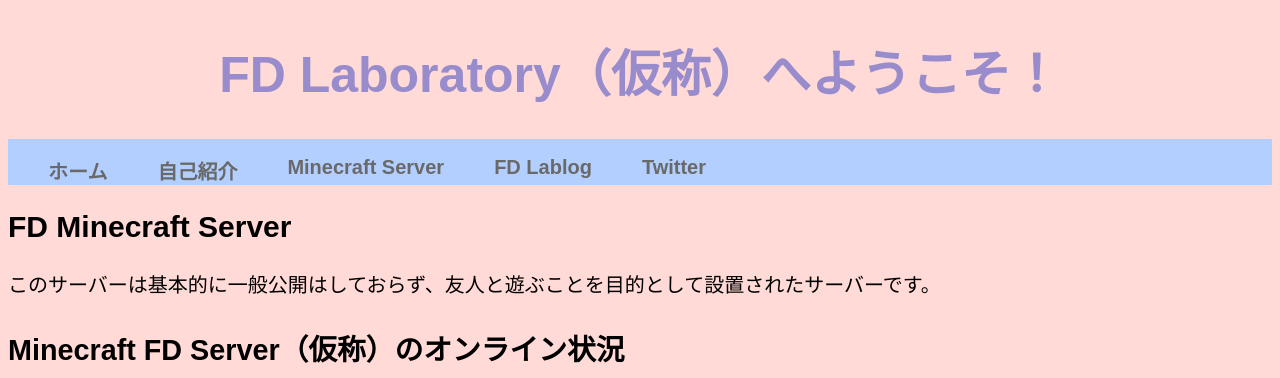
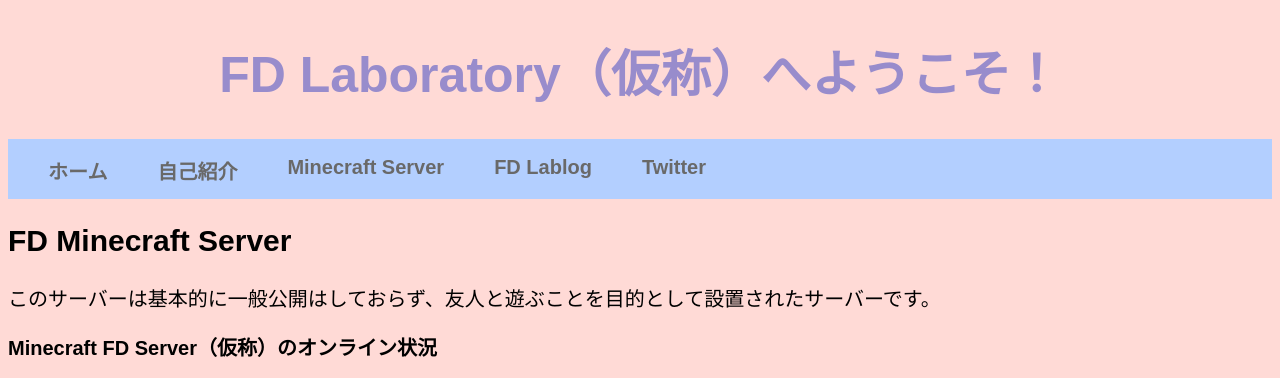
Before and after one commit to DAT24x6/fd-laboratory, a PHP site: page /minecraft.html in a window 1280 px wide. Shown: the top 378 px of the page. Run offline with PHP 8.4, Linux system fonts and the light colour scheme.

Commit message:
update: コード修正
navigation barの背景が正しく表示されなかった部分を修正。

```diff
--- a/styles/default.css
+++ b/styles/default.css
@@ -11,11 +11,11 @@
     font-size: 187.5%;/* 30px */
 }
 h3 {
-    font-size: 143.75%/* 23px */
+    font-size: 100%/* 23px 143.75% */
 }
 nav {
     width: 100%;
-    height: 375%;/* 60px 375% */
+    height: 60px;/* 60px 375% */
     background-color: #b3cfff;
     padding-top: 1px;/* 6.25% 1px */
     box-sizing: border-box;
```
